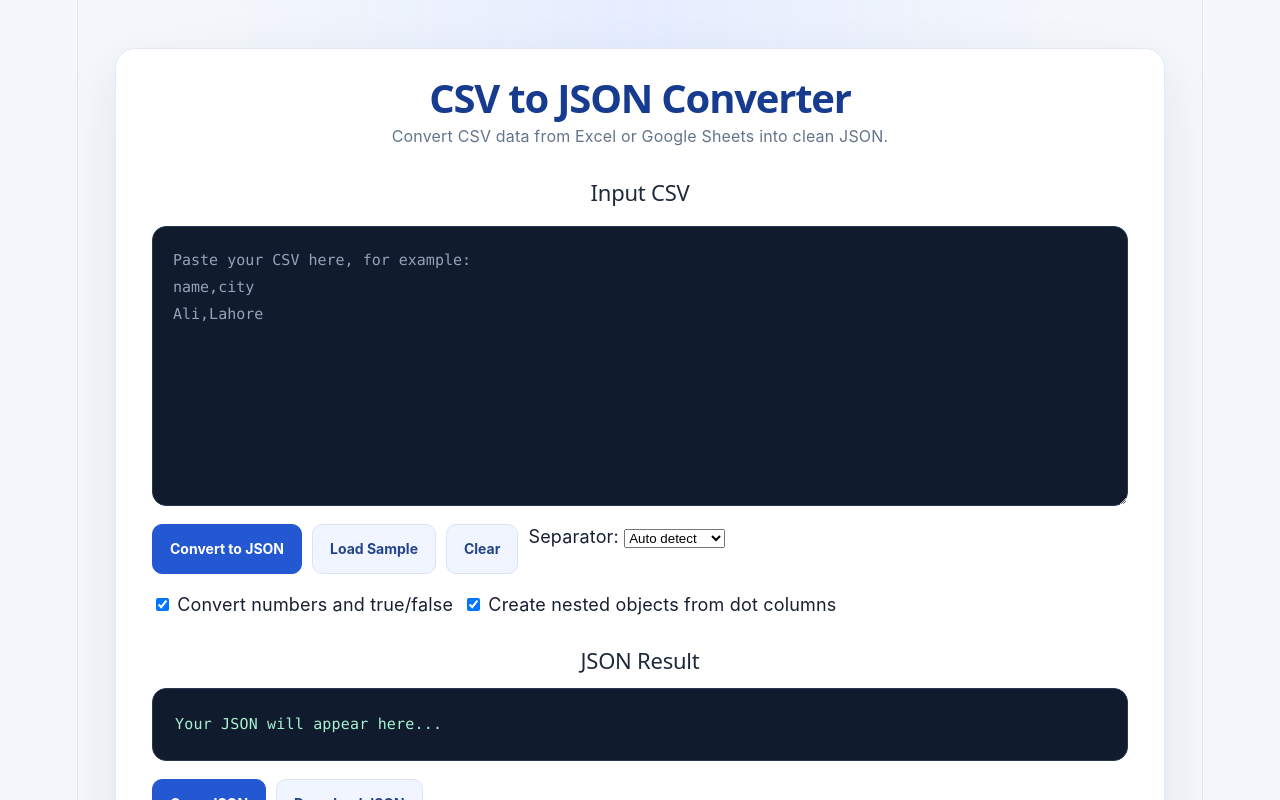
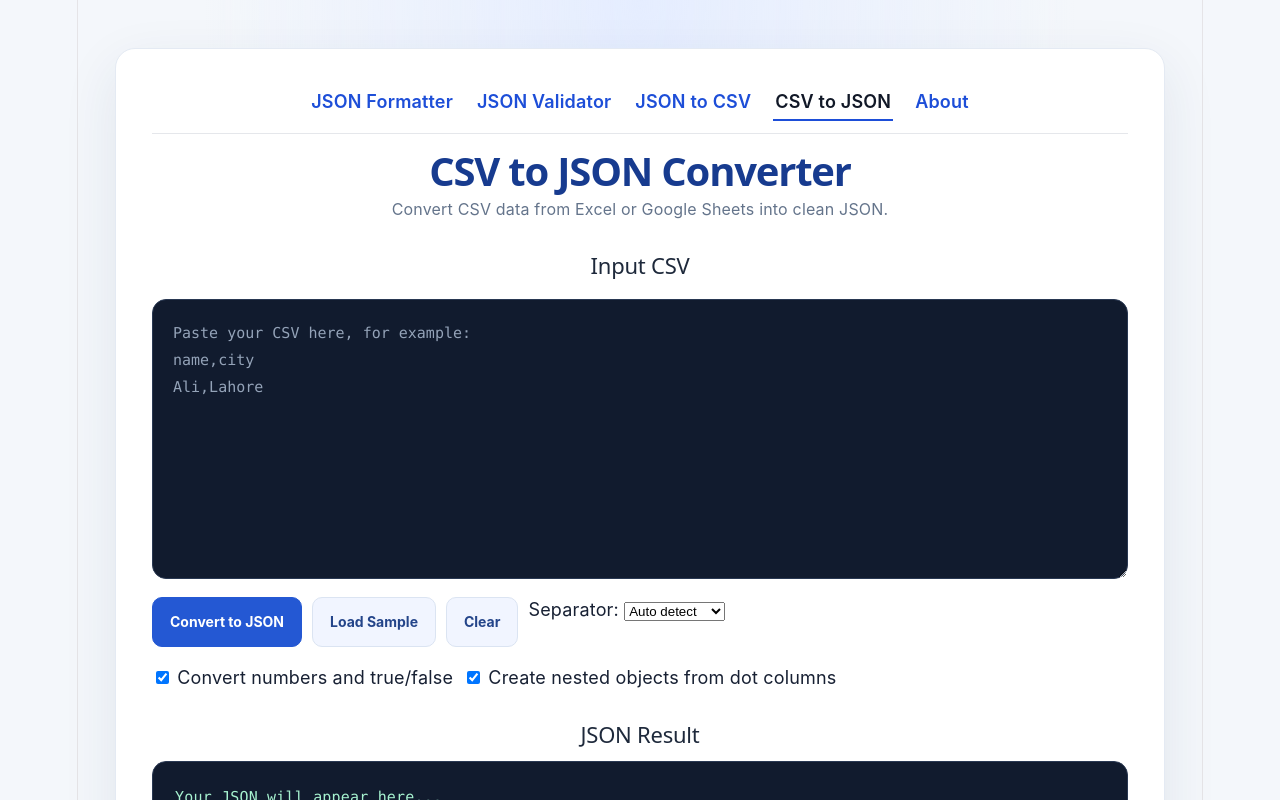
Before and after one commit to mariabk003-MS/online-json-formatter, a React (Vite) app: page /csv-to-json in a window 1280 px wide. Shown: the top 800 px of the page. Built offline with nearby package versions, Linux system fonts and the light colour scheme.

Commit message:
Add top navigation bar to all tool pages

```diff
--- a/src/About.jsx
+++ b/src/About.jsx
@@ -1,8 +1,10 @@
 import './App.css'
+import NavBar from './NavBar.jsx'
 
 function About() {
   return (
     <div className="app">
+      <NavBar />
       <h1>About Online JSON Formatter</h1>
       <p>Free, fast, and private tools for working with JSON data.</p>
 
--- a/src/App.css
+++ b/src/App.css
@@ -296,3 +296,29 @@ pre {
   margin: 0 auto 16px;
   padding-left: 24px;
 }
+
+.site-nav {
+  display: flex;
+  flex-wrap: wrap;
+  justify-content: center;
+  gap: 8px 20px;
+  margin-bottom: 24px;
+  padding-bottom: 12px;
+  border-bottom: 1px solid #e5e7eb;
+}
+
+.site-nav a {
+  color: #1d4ed8;
+  font-weight: 600;
+  text-decoration: none;
+  padding: 4px 2px;
+}
+
+.site-nav a:hover {
+  text-decoration: underline;
+}
+
+.site-nav a.active {
+  color: #111827;
+  border-bottom: 2px solid #1d4ed8;
+}
--- a/src/App.jsx
+++ b/src/App.jsx
@@ -1,5 +1,6 @@
 import { useRef, useState } from 'react'
 import './App.css'
+import NavBar from './NavBar.jsx'
 
 function App() {
   const [json, setJson] = useState('')
@@ -155,6 +156,7 @@ function App() {
 
   return (
     <div className="app">
+      <NavBar />
       <h1>Online JSON Formatter</h1>
       <p>Fix, format, minify, and validate your JSON easily.</p>
 
--- a/src/CsvToJson.jsx
+++ b/src/CsvToJson.jsx
@@ -1,5 +1,6 @@
 import { useState } from 'react'
 import './App.css'
+import NavBar from './NavBar.jsx'
 
 // Picks the separator that appears most in the first line.
 function detectDelimiter(text) {
@@ -218,6 +219,7 @@ function CsvToJson() {
 
   return (
     <div className="app">
+      <NavBar />
       <h1>CSV to JSON Converter</h1>
       <p>Convert CSV data from Excel or Google Sheets into clean JSON.</p>
 
--- a/src/JsonToCsv.jsx
+++ b/src/JsonToCsv.jsx
@@ -1,5 +1,6 @@
 import { useState } from 'react'
 import './App.css'
+import NavBar from './NavBar.jsx'
 
 // Turns nested objects into flat keys, e.g. { user: { name: 'Ali' } } -> { 'user.name': 'Ali' }
 function flattenObject(obj, prefix = '', output = {}) {
@@ -172,6 +173,7 @@ function JsonToCsv() {
 
   return (
     <div className="app">
+      <NavBar />
       <h1>JSON to CSV Converter</h1>
       <p>Convert JSON data into a CSV file you can open in Excel or Google Sheets.</p>
 
--- a/src/JsonValidator.jsx
+++ b/src/JsonValidator.jsx
@@ -1,5 +1,6 @@
 import { useState } from 'react'
 import './App.css'
+import NavBar from './NavBar.jsx'
 
 // Finds the line and column of a JSON error from the browser's message.
 function getErrorLocation(text, message) {
@@ -109,6 +110,7 @@ function JsonValidator() {
 
   return (
     <div className="app">
+      <NavBar />
       <h1>JSON Validator</h1>
       <p>Check if your JSON is valid and find the exact line and column of any error.</p>
 
--- /dev/null
+++ b/src/NavBar.jsx
@@ -0,0 +1,28 @@
+const links = [
+  ['/', 'JSON Formatter'],
+  ['/json-validator', 'JSON Validator'],
+  ['/json-to-csv', 'JSON to CSV'],
+  ['/csv-to-json', 'CSV to JSON'],
+  ['/about', 'About'],
+]
+
+function NavBar() {
+  const path = window.location.pathname.replace(/\/$/, '') || '/'
+
+  return (
+    <nav className="site-nav" aria-label="Tools">
+      {links.map(([href, label]) => (
+        <a
+          key={href}
+          href={href}
+          className={path === href ? 'active' : undefined}
+          aria-current={path === href ? 'page' : undefined}
+        >
+          {label}
+        </a>
+      ))}
+    </nav>
+  )
+}
+
+export default NavBar
```
